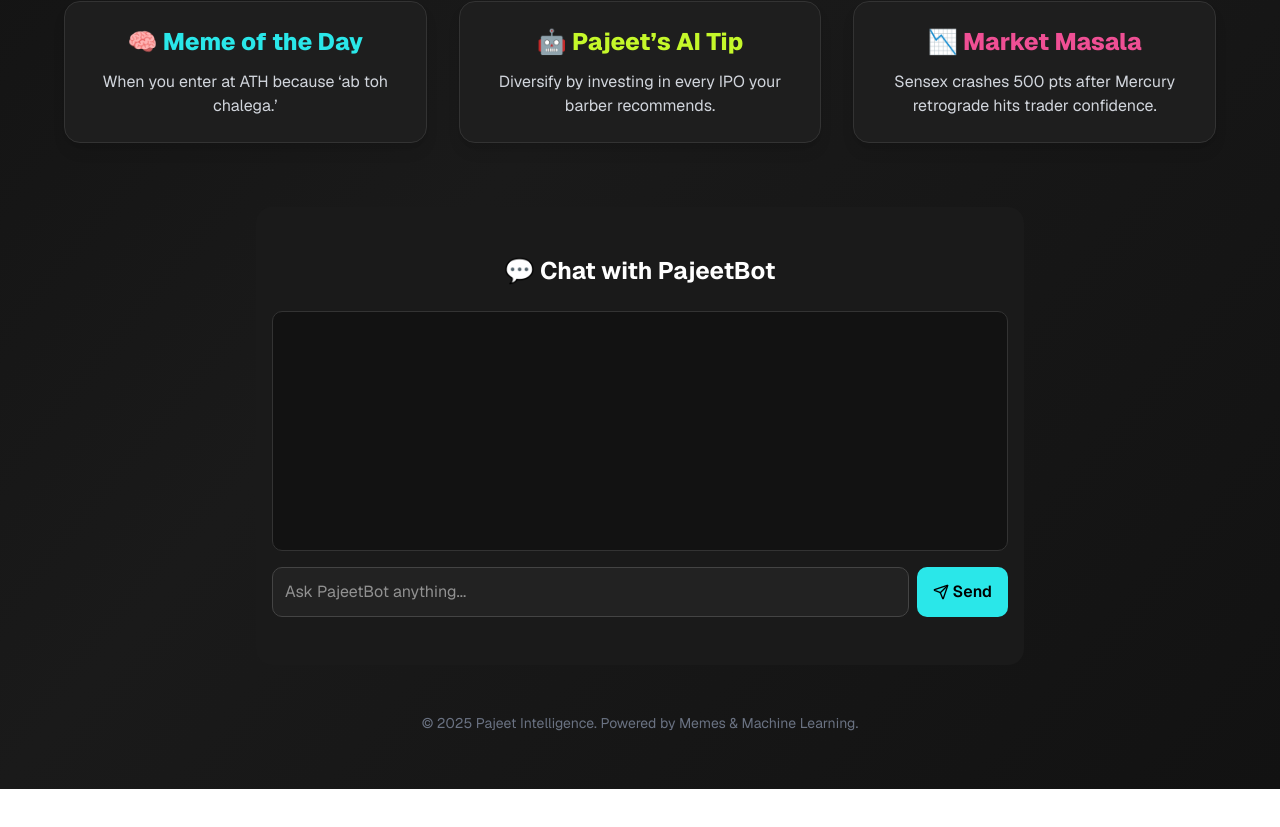
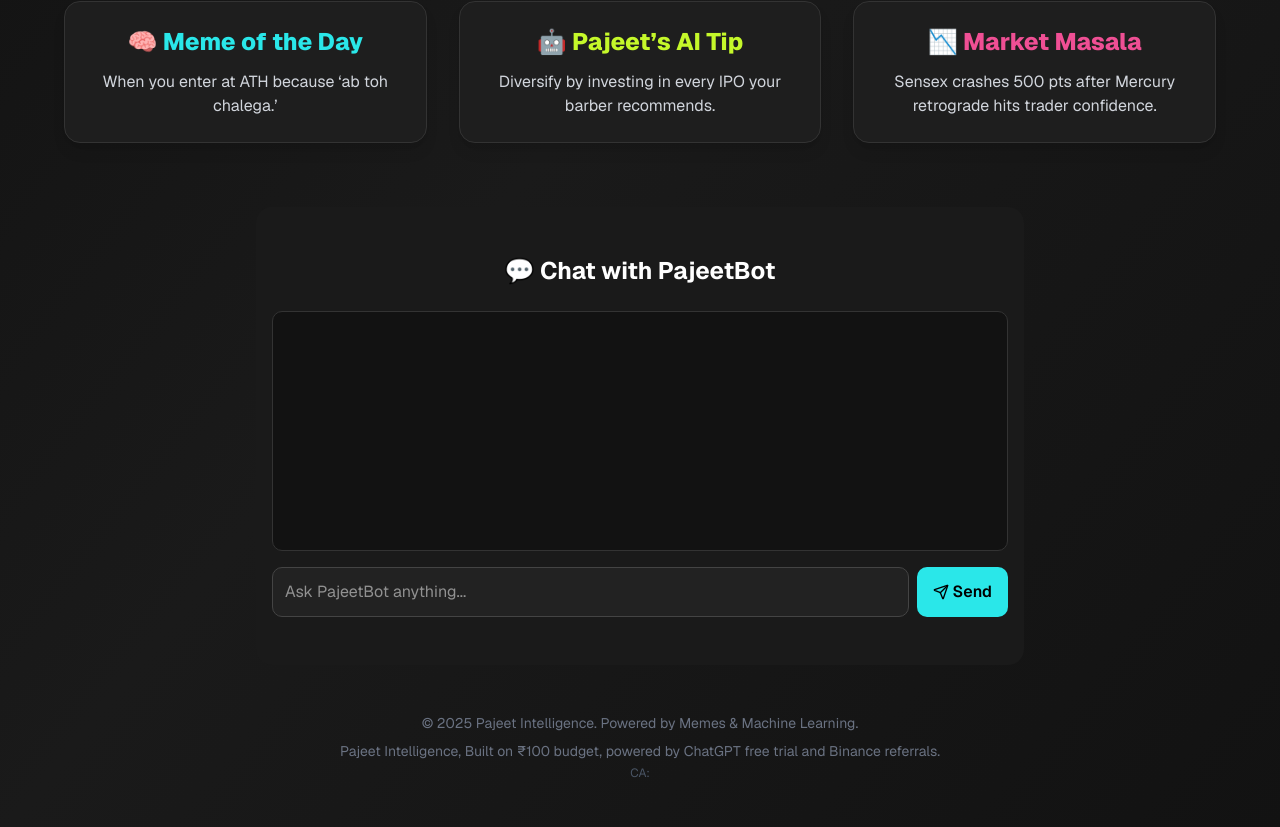
Before and after one commit to m-samik/PajeetIntelligence, a Next.js app: page / in a window 1280 px wide. Shown: the part 774-1601 px from the top of the page. Before the commit the page ends 1563 px from the top, so only its background shows below. Built offline with nearby package versions, Linux system fonts and the light colour scheme.

Commit message:
first commit

```diff
--- a/app/page.tsx
+++ b/app/page.tsx
@@ -8,7 +8,7 @@ export default function Home() {
   const [chat, setChat] = useState("");
   const [responses, setResponses] = useState<string[]>([]);
 
- const handleSend = () => {
+  const handleSend = () => {
     if (!chat.trim()) return;
 
     const responsesPool = [
@@ -25,7 +25,6 @@ export default function Home() {
     setResponses((prev) => [...prev, randomResponse]);
     setChat("");
   };
-
 
   return (
     <main className="bg-gradient-to-br from-[#0f0f0f] via-[#1a1a1a] to-[#121212] min-h-screen text-center p-6 text-white font-sans">
@@ -121,8 +120,10 @@ export default function Home() {
       </section>
 
       {/* Footer */}
-      <footer className="text-sm text-gray-500 pt-12 pb-8">
+      <footer className="text-sm text-gray-500 pt-12 pb-8 text-center">
         <p>&copy; 2025 Pajeet Intelligence. Powered by Memes & Machine Learning.</p>
+        <p className="mt-2">Pajeet Intelligence, Built on ₹100 budget, powered by ChatGPT free trial and Binance referrals.</p>
+        <p className="mt-1 text-xs text-gray-600">CA: </p>
       </footer>
     </main>
   );
```
